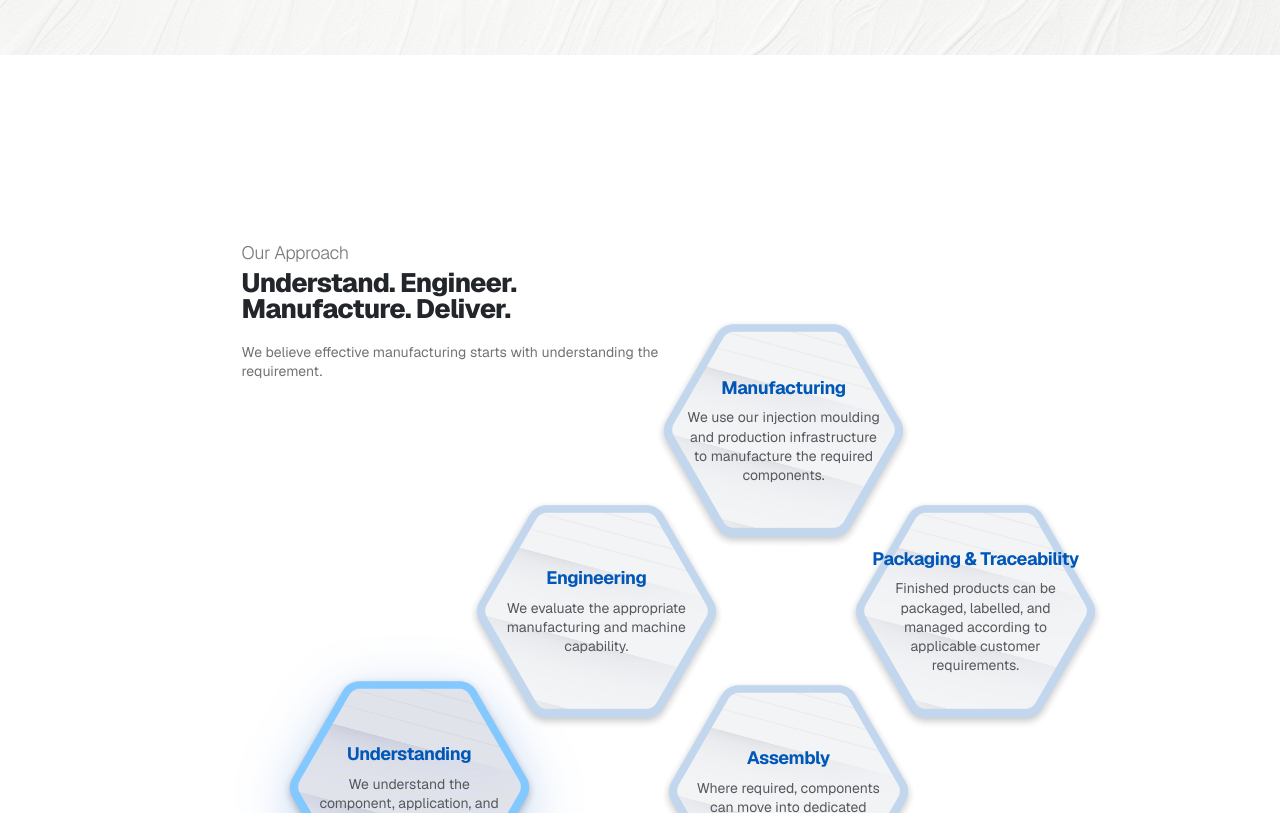
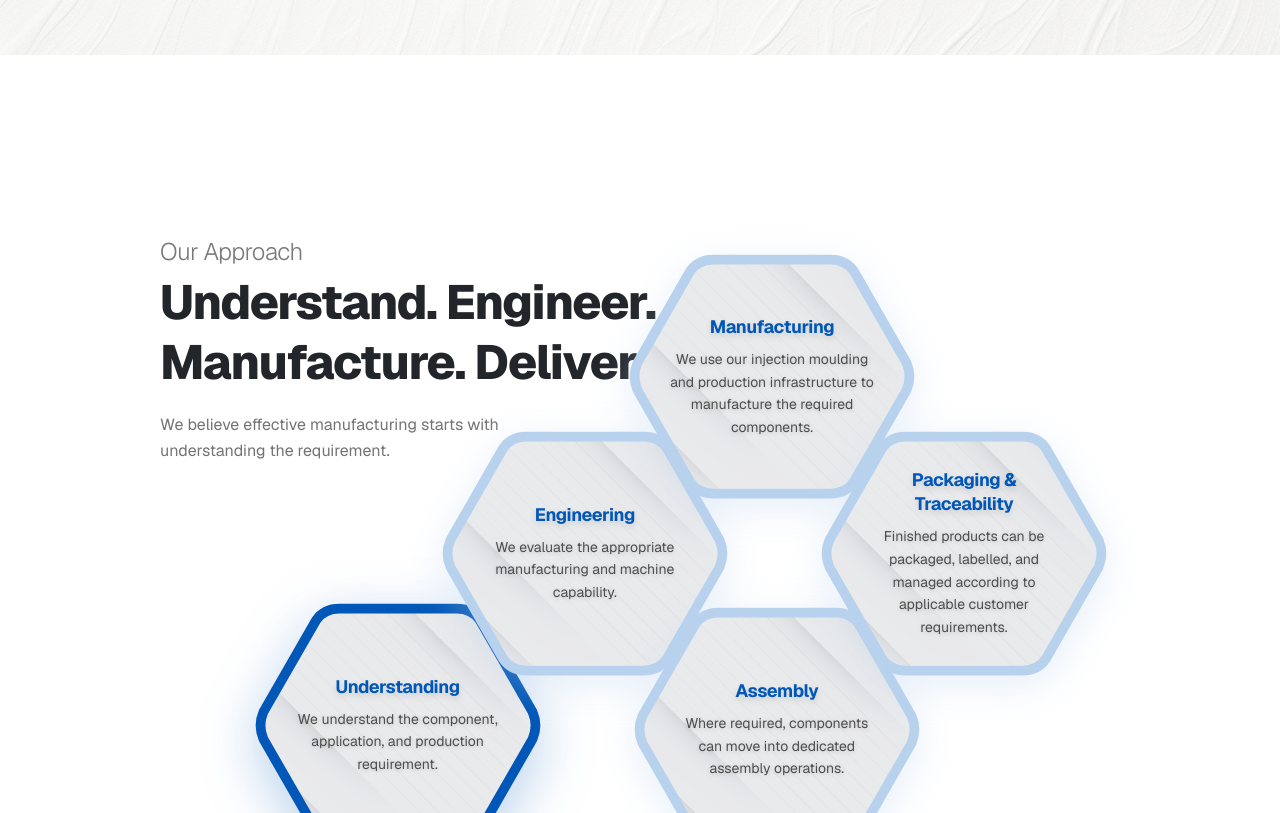
Before and after one commit to Chandail-Kajal/sbb-modulings, a Next.js app: page /about-us in a window 1280 px wide. Shown: the part 3767-4580 px from the top of the page. Built offline with nearby package versions, Linux system fonts and the light colour scheme; a web font is replaced by a local one.

Commit message:
hexagon section

```diff
--- a/src/components/about-us/our-approach.tsx
+++ b/src/components/about-us/our-approach.tsx
@@ -1,12 +1,13 @@
+"use client";
+import React, { useState } from "react";
+import { Section } from "../Section";
 import Image from "next/image";
-import { Section } from "../Section";
 
 interface StepItem {
   id: string;
   title: string;
   desc: string;
   defaultActive?: boolean;
-  // Precise large screen coordinate placement (% based from top/left)
   desktopPos: string;
 }
 
@@ -16,28 +17,24 @@ const steps: StepItem[] = [
     title: "Understanding",
     desc: "We understand the component, application, and production requirement.",
     defaultActive: true,
-    // Step 1: Bottom left, directly underneath the text block
     desktopPos: "lg:left-[8%] lg:top-[53%] xl:left-[8.5%] xl:top-[54%]",
   },
   {
     id: "02",
     title: "Engineering",
     desc: "We evaluate the appropriate manufacturing and machine capability.",
-    // Step 2: Elevated between 1 and 3
     desktopPos: "lg:left-[27.5%] lg:top-[33%] xl:left-[28%] xl:top-[33.5%]",
   },
   {
     id: "03",
     title: "Manufacturing",
     desc: "We use our injection moulding and production infrastructure to manufacture the required components.",
-    // Step 3: Highest elevated apex
     desktopPos: "lg:left-[47%] lg:top-[12%] xl:left-[47.5%] xl:top-[12.5%]",
   },
   {
     id: "04",
     title: "Assembly",
     desc: "Where required, components can move into dedicated assembly operations.",
-    // Step 4: Vertically below Manufacturing
     desktopPos: "lg:left-[47.5%] lg:top-[54%] xl:left-[48%] xl:top-[54.5%]",
   },
   {
@@ -48,103 +45,170 @@ const steps: StepItem[] = [
   },
 ];
 
+function HexagonCard({
+  title,
+  desc,
+  isActive,
+  isHovered,
+  imageUrl = "/about-us/hexagon-bg.jpg", // 1. Added a prop for your background image URL
+}: {
+  title: string;
+  desc: string;
+  isActive?: boolean;
+  isHovered?: boolean;
+  imageUrl?: string;
+}) {
+  const isDark = isActive || isHovered;
+
+  return (
+    <div className="relative w-full h-full flex items-center justify-center">
+      <svg
+        viewBox="0 0 320 280"
+        fill="none"
+        xmlns="http://www.w3.org/2000/svg"
+        className={`w-full overflow-hidden h-full transition-all duration-300 ${
+          isDark
+            ? "drop-shadow-[0_16px_28px_rgba(0,87,183,0.28)]"
+            : "drop-shadow-[0_10px_20px_rgba(184,210,238,0.35)]"
+        }`}
+      >
+        <defs>
+          {/* 2. Create a pattern that scales to fill the shape */}
+          <pattern
+            id="hex-bg-image"
+            patternUnits="userSpaceOnUse"
+            width="320"
+            height="280"
+          >
+            <image
+              href={imageUrl}
+              width="320"
+              height="280"
+              preserveAspectRatio="xMidYMid slice"
+              className="object-cover"
+            />
+
+            <rect width="320" height="280" fill="black" fillOpacity="0.04" />
+          </pattern>
+
+          <linearGradient id="sheenBand" x1="20%" y1="0%" x2="80%" y2="100%">
+            <stop offset="0%" stopColor="#ffffff" stopOpacity="0" />
+            <stop offset="45%" stopColor="#ffffff" stopOpacity="0.45" />
+            <stop offset="55%" stopColor="#ffffff" stopOpacity="0" />
+          </linearGradient>
+        </defs>
+
+        <path
+          d="
+            M 100 20
+            L 220 20
+            Q 236 20, 244 32
+            L 298 126
+            Q 304 140, 298 154
+            L 244 248
+            Q 236 260, 220 260
+            L 100 260
+            Q 84 260, 76 248
+            L 22 154
+            Q 16 140, 22 126
+            L 76 32
+            Q 84 20, 100 20
+            Z
+          "
+          fill="url(#hex-bg-image)"
+          stroke={isDark ? "#0057b7" : "#b8d2ee"}
+          strokeWidth={10}
+          strokeLinejoin="round"
+          strokeLinecap="round"
+          className="transition-colors duration-300"
+        />
+      </svg>
+
+      <div className="absolute inset-0 flex flex-col items-center justify-center text-center px-10 xl:px-12 select-none pointer-events-none">
+        <h3 className="font-bold leading-snug tracking-tight text-fluid-24 text-[#0057B8] max-w-50 drop-shadow-md">
+          {title}
+        </h3>
+        <p className="mt-2 text-fluid-16 text-[#4D4D4D] leading-relaxed max-w-52.5 drop-shadow-sm">
+          {desc}
+        </p>
+      </div>
+    </div>
+  );
+}
+
 export function OurApproach() {
+  const [hoveredId, setHoveredId] = useState<string | null>(null);
+
   return (
-    <Section
-      className="relative overflow-hidden bg-white"
-      // disablePaddingY
-    >
+    <Section className="relative overflow-hidden bg-white py-16">
       <div className="relative section-container">
-        <div className="relative hidden lg:block w-full h-190 xl:h-215 2xl:h-235">
-          <div className="absolute left-[8.5%] top-[12%] max-w-107.5 z-10 select-none">
-            <span className="block text-fluid-24 font-light text-[#7a7a7a] tracking-tight">
+        <div className="relative hidden lg:block w-full h-190 xl:h-210 2xl:h-225">
+          <div className="absolute left-0 top-[12%] z-10 select-none">
+            <span className="block text-2xl font-light text-[#7a7a7a] tracking-tight">
               Our Approach
             </span>
-            <h2 className="mt-1 text-fluid-40 font-extrabold text-[#22252a] leading-none tracking-[-0.03em]">
+            <h2 className="mt-1 text-4xl xl:text-5xl font-extrabold text-[#22252a] leading-tight tracking-[-0.03em]">
               Understand. Engineer.
               <br />
               Manufacture. Deliver.
             </h2>
-            <p className="mt-5 text-fluid-16 leading-snug text-[#737373] max-w-xl">
+            <p className="mt-5 text-base leading-relaxed text-[#737373] max-w-sm">
               We believe effective manufacturing starts with understanding the
               requirement.
             </p>
           </div>
 
-          {steps.map((step) => (
-            <div
-              key={step.id}
-              className={`group absolute w-72.5 xl:w-83.75 2xl:w-92.5 aspect-[1/1.12] transition-transform duration-300 hover:scale-[1.03] z-20 cursor-pointer ${step.desktopPos}`}
-            >
-              <div className="absolute inset-0 z-0">
-                <Image
-                  src="/about-us/ourapproach.png"
-                  alt={`${step.title} step`}
-                  fill
-                  className={`object-contain transition-all duration-300 pointer-events-none select-none ${
-                    step.defaultActive
-                      ? "filter hue-rotate-[0deg] saturate-[3] contrast-[1.25] brightness-[0.85] drop-shadow-[0_16px_28px_rgba(0,82,204,0.25)]"
-                      : "opacity-95 filter hue-rotate-0 saturate-100 brightness-100 group-hover:saturate-[3] group-hover:contrast-[1.25] group-hover:brightness-[0.85] group-hover:drop-shadow-[0_16px_28px_rgba(0,82,204,0.25)]"
-                  }`}
-                  priority
+          {steps.map((step) => {
+            const isHovered = hoveredId === step.id;
+            return (
+              <div
+                key={step.id}
+                onMouseEnter={() => setHoveredId(step.id)}
+                onMouseLeave={() => setHoveredId(null)}
+                className={`group absolute w-74 xl:w-78 2xl:w-85 aspect-320/280 transition-transform duration-300 hover:scale-[1.03] z-20 cursor-pointer ${step.desktopPos}`}
+              >
+                <HexagonCard
+                  title={step.title}
+                  desc={step.desc}
+                  isActive={step.defaultActive}
+                  isHovered={isHovered}
                 />
               </div>
-
-              <div className="relative z-10 h-full w-full px-12 xl:px-14 2xl:px-16 flex flex-col items-center justify-center text-center select-none pointer-events-none">
-                <h3 className="text-fluid-24 font-bold text-[#0057b7] leading-snug tracking-tight  2xl:max-w-53">
-                  {step.title}
-                </h3>
-                <p className="mt-2 text-fluid-16 leading-snug text-[#55595d] max-w-47.5 xl:max-w-50 2xl:max-w-53">
-                  {step.desc}
-                </p>
-              </div>
-            </div>
-          ))}
+            );
+          })}
         </div>
 
+        {/* Mobile / Tablet Layout */}
         <div className="block lg:hidden">
           <div className="max-w-xl text-left mb-10">
-            <span className="text-fluid-24 font-light text-[#7a7a7a]">
+            <span className="text-xl sm:text-2xl font-light text-[#7a7a7a]">
               Our Approach
             </span>
-            <h2 className="mt-1 text-fluid-40 font-extrabold text-[#22252a] leading-tight tracking-tight">
+            <h2 className="mt-1 text-3xl sm:text-4xl font-extrabold text-[#22252a] leading-tight tracking-tight">
               Understand. Engineer.
               <br />
               Manufacture. Deliver.
             </h2>
-            <p className="mt-3 text-fluid-16 text-[#737373] max-w-sm">
+            <p className="mt-3 text-sm sm:text-base text-[#737373] max-w-sm">
               We believe effective manufacturing starts with understanding the
               requirement.
             </p>
           </div>
 
-          <div className="grid grid-cols-1 sm:grid-cols-2 justify-items-center">
+          <div className="grid grid-cols-1 sm:grid-cols-2 gap-y-6 sm:gap-x-4 justify-items-center">
             {steps.map((step) => (
               <div
                 key={step.id}
-                className="group relative w-80 sm:w-72.5 aspect-[1/1.12] transition-transform duration-300 hover:scale-[1.02] cursor-pointer"
+                onMouseEnter={() => setHoveredId(step.id)}
+                onMouseLeave={() => setHoveredId(null)}
+                className="group relative w-[290px] sm:w-[310px] aspect-[320/280] transition-transform duration-300 hover:scale-[1.02] cursor-pointer"
               >
-                <div className="absolute inset-0 z-0">
-                  <Image
-                    src="/about-us/ourapproach.png"
-                    alt={step.title}
-                    fill
-                    className={`object-contain transition-all duration-300 ${
-                      step.defaultActive
-                        ? "filter saturate-[3] contrast-[1.25] brightness-[0.85] drop-shadow-[0_12px_22px_rgba(0,82,204,0.2)]"
-                        : "group-hover:saturate-[3] group-hover:contrast-[1.25] group-hover:brightness-[0.85] group-hover:drop-shadow-[0_12px_22px_rgba(0,82,204,0.2)]"
-                    }`}
-                  />
-                </div>
-
-                <div className="relative z-10 h-full w-full px-10 flex flex-col items-center justify-center text-center">
-                  <h3 className="text-base font-bold text-[#0057b7] leading-snug max-w-45">
-                    {step.title}
-                  </h3>
-                  <p className="mt-2 text-[12px] leading-relaxed text-[#55595d] max-w-45">
-                    {step.desc}
-                  </p>
-                </div>
+                <HexagonCard
+                  title={step.title}
+                  desc={step.desc}
+                  isActive={step.defaultActive}
+                  isHovered={hoveredId === step.id}
+                />
               </div>
             ))}
           </div>
```
Also changed, not shown: public/about-us/hexagon-bg.jpg (added).
